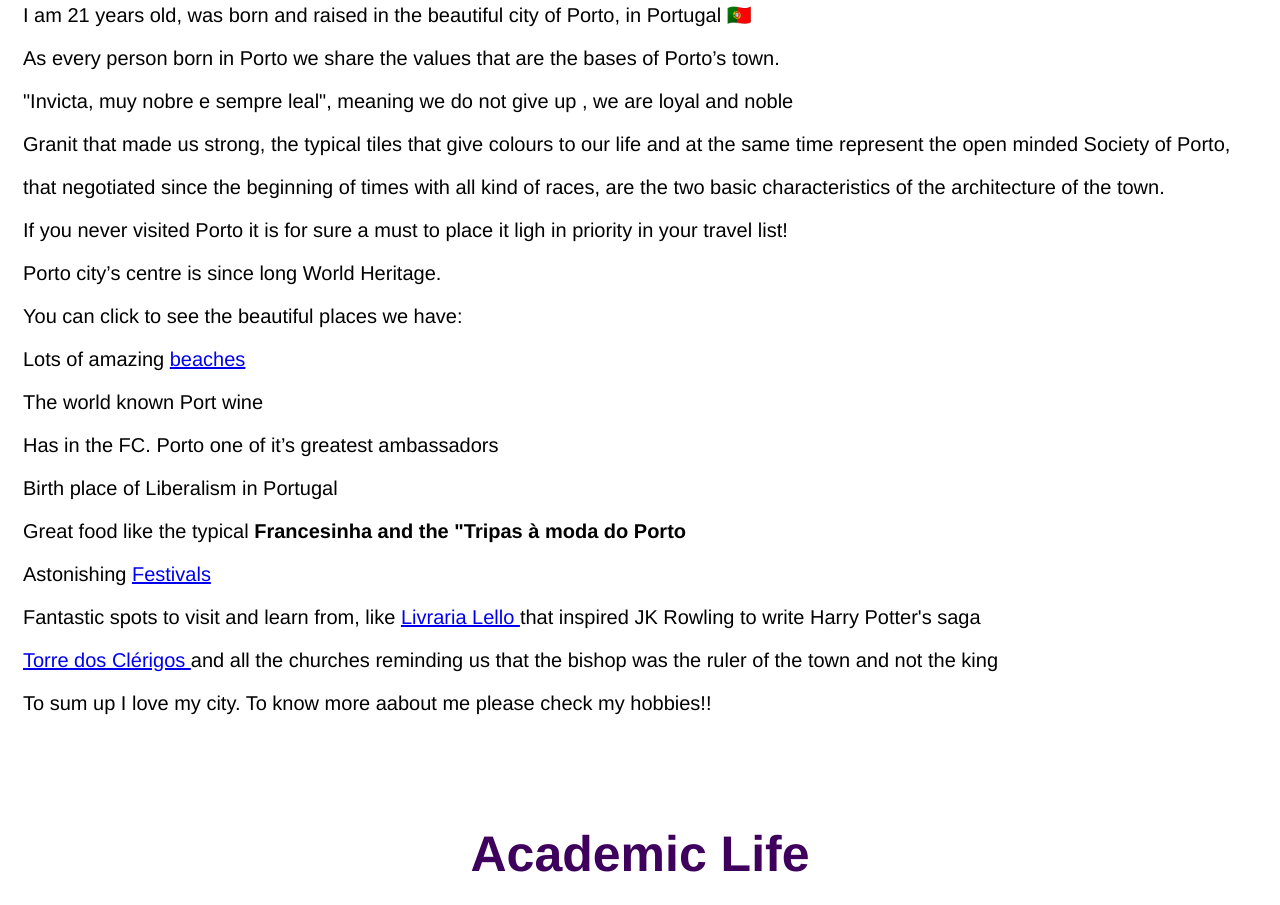
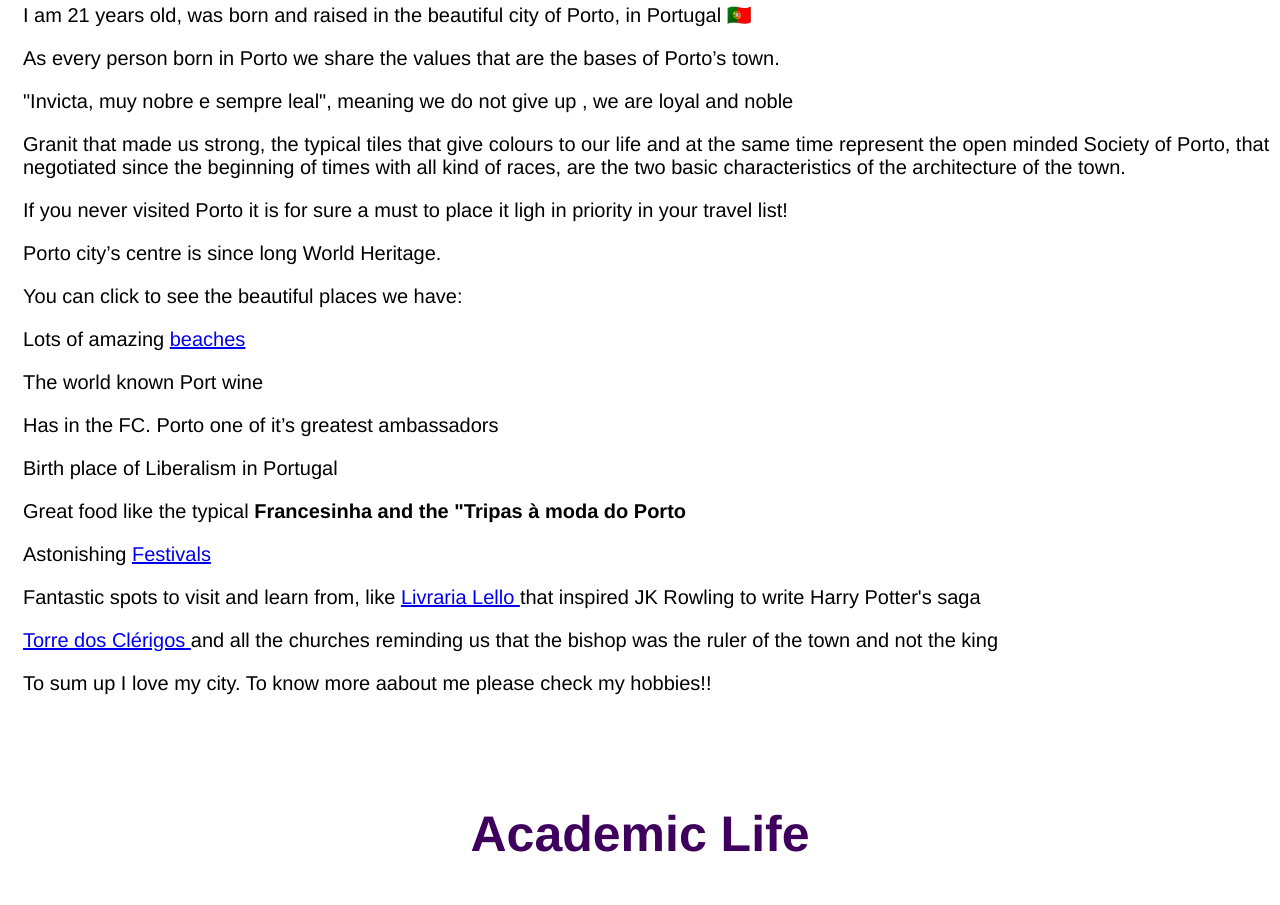
Before and after one commit to franciscaConradoSilva/franciscaConradoSilva.github.io, a plain HTML site: page index.html in a window 1280 px wide. Shown: the part 977-1882 px from the top of the page. Drawn offline with Linux system fonts and the light colour scheme.

Commit message:
Update index.html

```diff
--- a/index.html
+++ b/index.html
@@ -195,7 +195,7 @@
         <h3>
           Granit that made us strong, the typical tiles that give colours to
           our life and at the same time represent the open minded
-          Society of Porto, </h3><h3>
+          Society of Porto,
           that negotiated since the beginning of times with all kind of races, are the two basic characteristics of
           the architecture of the town.
         </h3>
```
